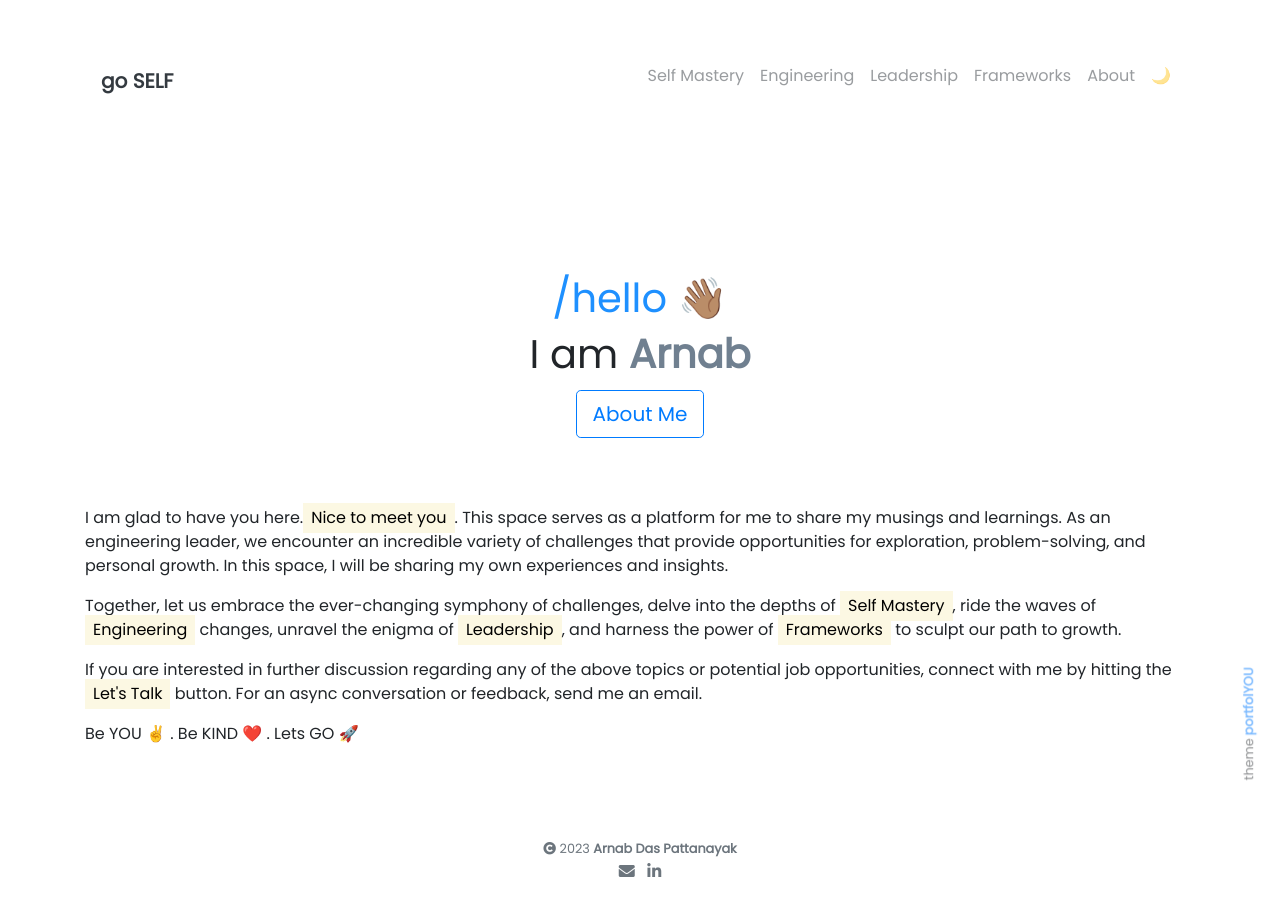
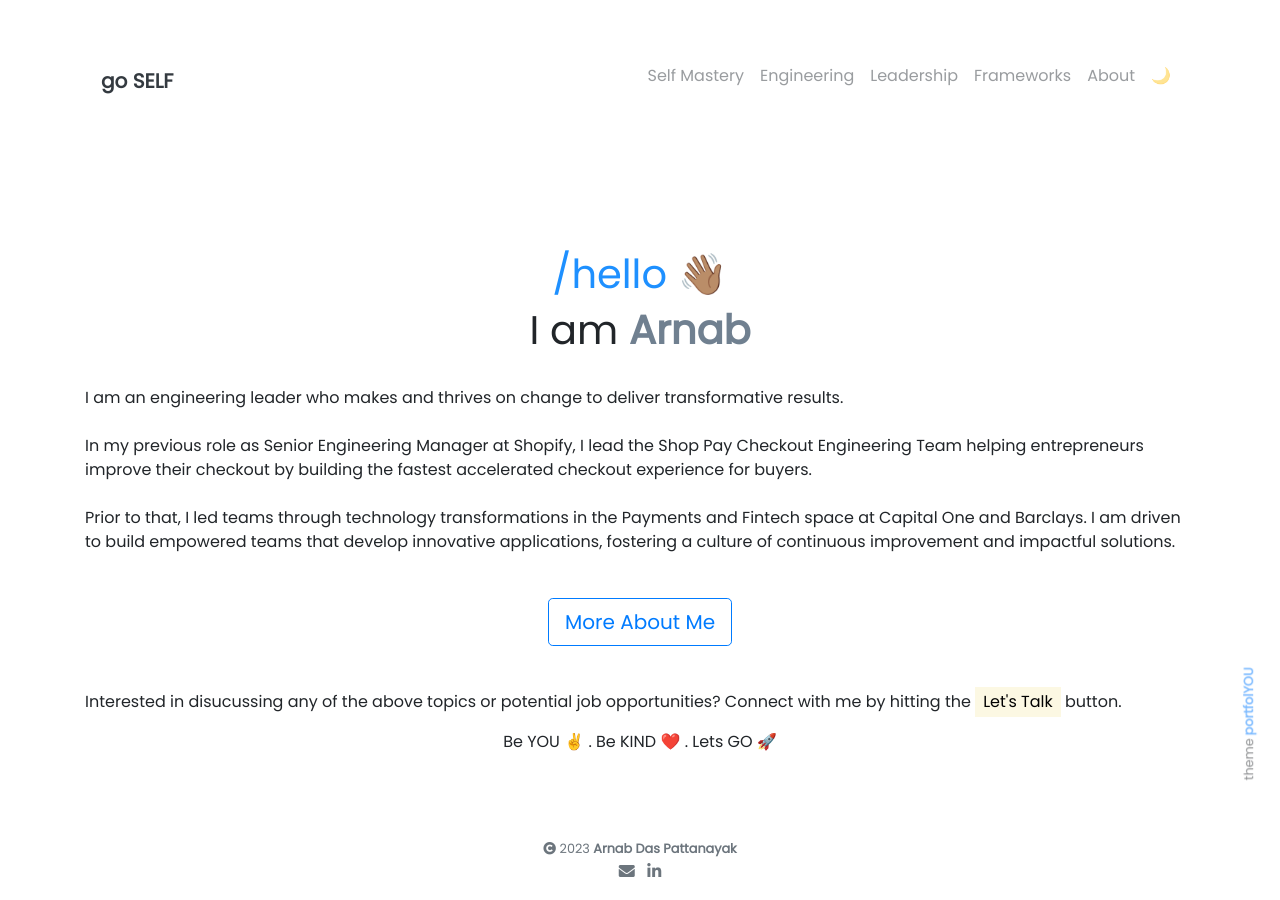
Before and after one commit to arn-ab/arnab-dp.github.io, a Jekyll site: the page built from pages/index.md, in a window 1280 px wide. Built offline with Jekyll 4.4.1, drawn with Linux system fonts in a browser that asks for light colours; nearby versions of some CDN libraries; a script that is not in the unit is left out.

Commit message:
Updated Landing Page

```diff
--- a/_config.yml
+++ b/_config.yml
@@ -65,9 +65,9 @@ collections:
 
 ### Analytics ###
 analytics:
-  enabled: false                                        # Set true to enable analytics
+  enabled: true                                        # Set true to enable analytics
   google:
-    tracking_id: your-google-tracking-id
+    tracking_id: G-X4DC480EDK
 
 
 ### Buy me a coffee ###
--- a/_includes/landing.html
+++ b/_includes/landing.html
@@ -1,14 +1,24 @@
 <div class="row justify-content-center align-items-center p-4">
   <div class="col-lg-4 col-md-6 text-center ">
 
-    <br><br><br><br><br><br>
+    <br><br><br><br><br>
     <h1 style ="color: dodgerblue;">/hello 👋🏽</h1>
     <h1 class="mt-auto"><span style ="font-weight: 100 ;">I am</span> <span style ="font-weight: 800 ;color: slategrey;">Arnab</span></h1>
-    {% include elements/button.html link="/about/" text="About Me" size="lg" %}
     <!-- {% include elements/button.html link="http://localhost:4000/about/" text="Let's Talk" style="outline-dark" size="lg" %} -->
+<!--
+    <br><br> -->
+  </div>
+</div>
+<p>I am an engineering leader who makes and thrives on change to deliver transformative results.
+<br><br>
+  In my previous role as Senior Engineering Manager at Shopify, I lead the Shop Pay Checkout Engineering Team helping entrepreneurs improve their checkout by building the fastest accelerated checkout experience for buyers.
+<br><br>
+  Prior to that, I led teams through technology transformations in the Payments and Fintech space at Capital One and Barclays. I am driven to build empowered teams that develop innovative applications, fostering a culture of continuous improvement and impactful solutions.</p>
 
-    <br><br>
-  </div>
+  <div class="row justify-content-center align-items-center p-4">
+    <div class="col-lg-4 col-md-6 text-center ">
+  {% include elements/button.html link="/about/" text="More About Me" size="lg" %}
+</div>
 </div>
 
 <!-- Cal floating-popup embed code begins -->
--- a/pages/index.md
+++ b/pages/index.md
@@ -1,14 +1,13 @@
 ---
 layout: default
 permalink: /
+image:
 ---
 
 {% include landing.html %}
 
-I am glad to have you here.{% include elements/highlight.html text="Nice to meet you" %}. This space serves as a platform for me to share my musings and learnings. As an engineering leader, we encounter an incredible variety of challenges that provide opportunities for exploration, problem-solving, and personal growth. In this space, I will be sharing my own experiences and insights.
+<!-- This space serves as a platform for me to share my musings and learnings. As an engineering leader, we encounter an incredible variety of challenges that provide opportunities for exploration, problem-solving, and personal growth. In this space, I will be sharing my own experiences and insights. -->
 
-Together, let us embrace the ever-changing symphony of challenges, delve into the depths of {% include elements/highlight.html text="Self Mastery" %}, ride the waves of {% include elements/highlight.html text="Engineering" %} changes, unravel the enigma of {% include elements/highlight.html text="Leadership" %}, and harness the power of {% include elements/highlight.html text="Frameworks" %} to sculpt our path to growth.
+Interested in disucussing any of the above topics or potential job opportunities? Connect with me by hitting the {% include elements/highlight.html text="Let's Talk" %} button.
 
-If you are interested in further discussion regarding any of the above topics or potential job opportunities, connect with me by hitting the {% include elements/highlight.html text="Let's Talk" %} button. For an async conversation or feedback, send me an email.
-
-Be YOU ✌️ . Be KIND ❤️ . Lets GO 🚀
+<center>Be YOU ✌️ . Be KIND ❤️ . Lets GO 🚀 </center>
```
Also changed, not shown: pages/about.md (+1 -1 lines).
